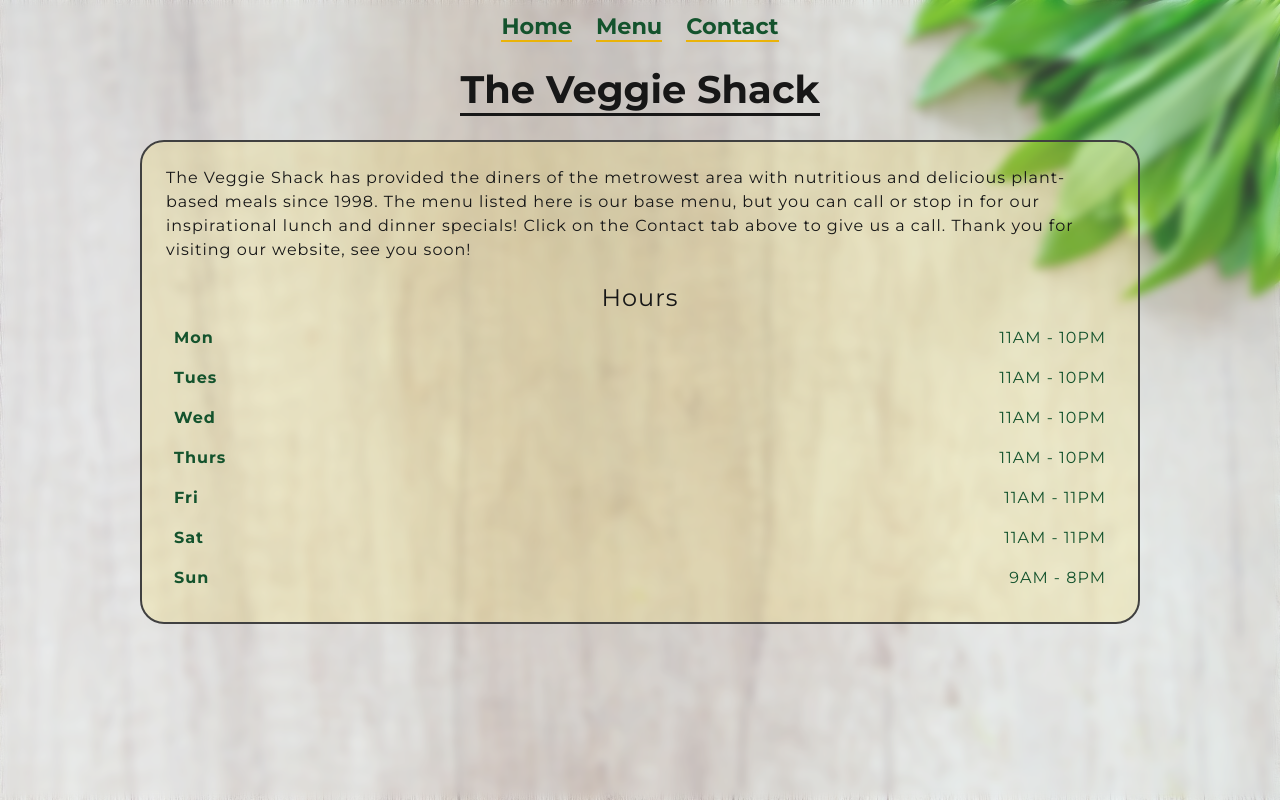
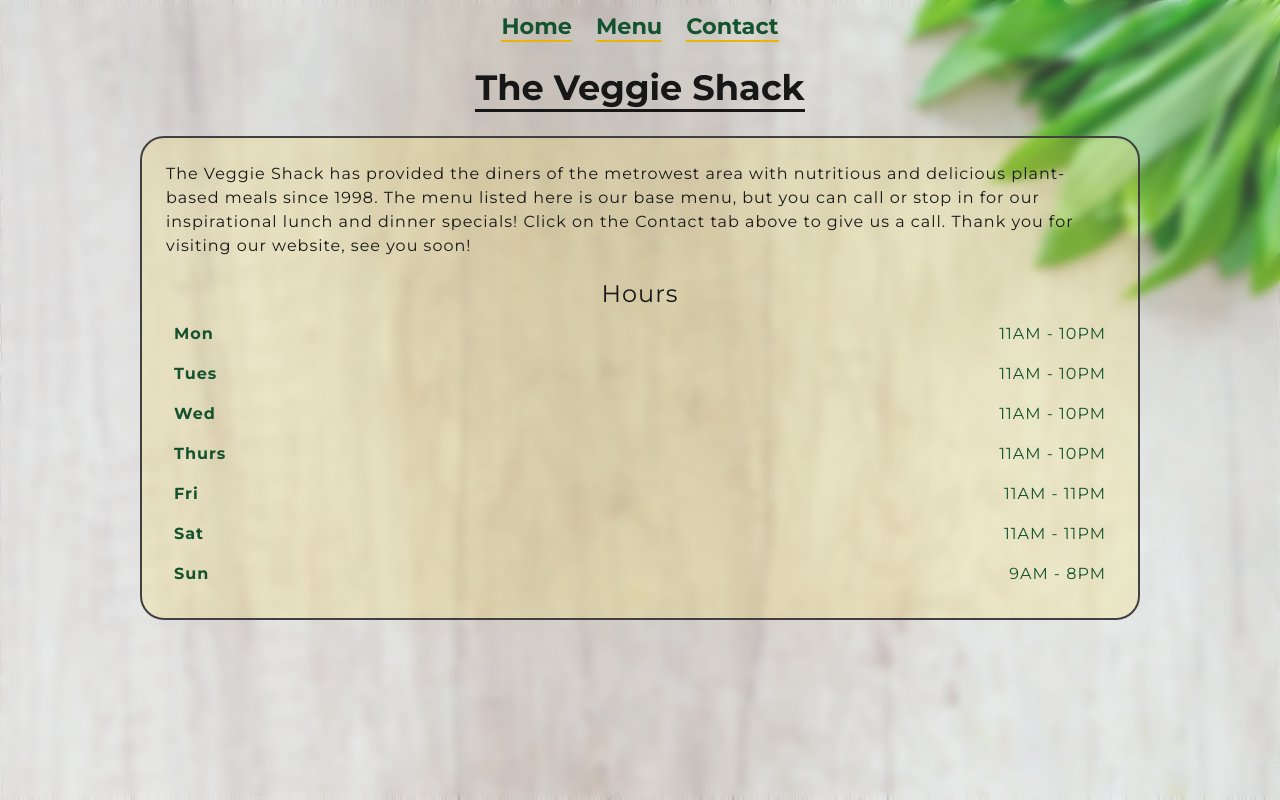
Before and after one commit to joe-mccann-dev/js-restaurant-page, a website built with webpack: page dist/index.html in a window 1280 px wide. Built offline with nearby package versions, Linux system fonts and the light colour scheme.

Commit message:
Make header smaller.

```diff
--- a/src/style.css
+++ b/src/style.css
@@ -59,7 +59,7 @@ body {
 
 .header {
   font-weight: 700;
-  font-size: 2.4rem;
+  font-size: 2.2rem;
   border-bottom: solid 3px var(--neutral-900);
 }
 
```
